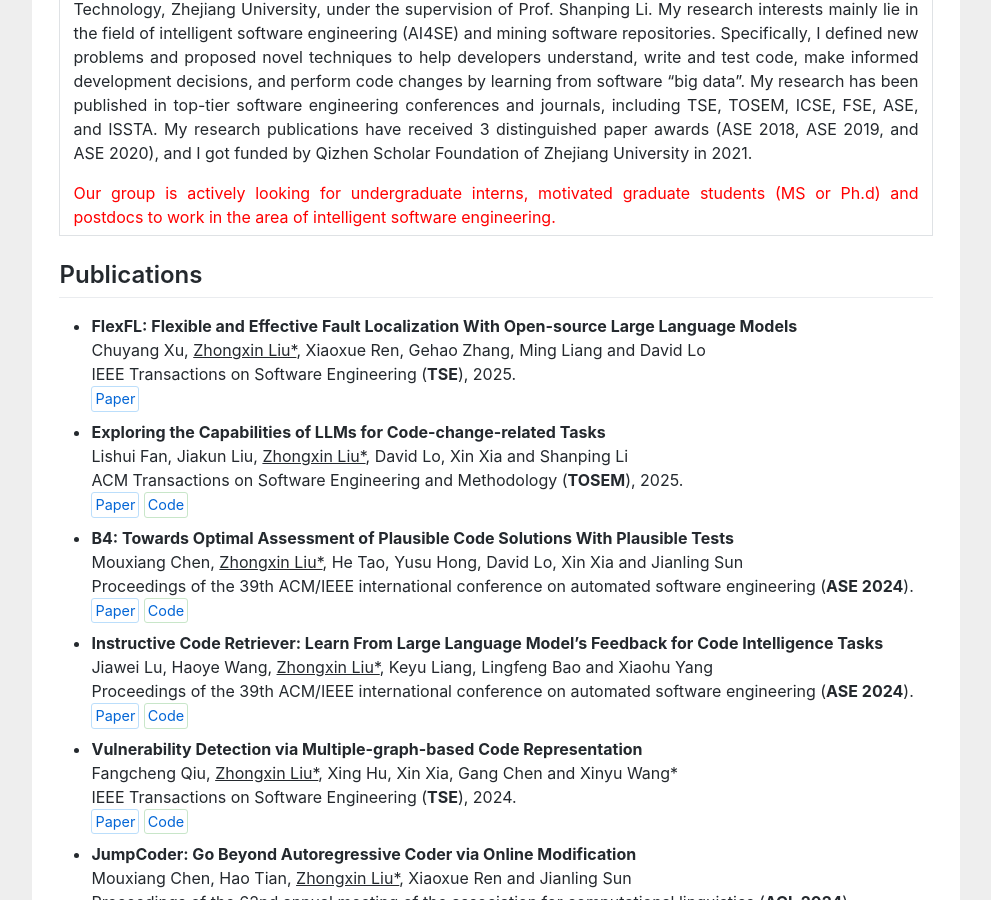
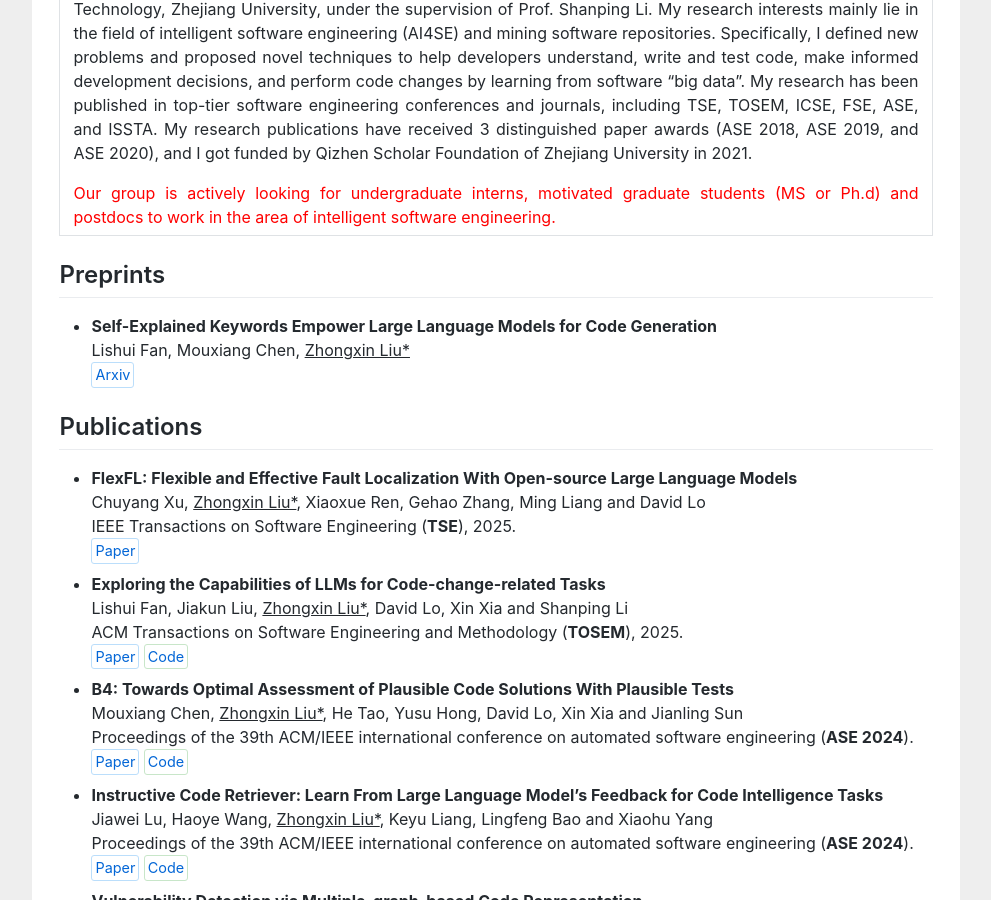
Before and after one commit to zhongxin-liu/zhongxin-liu.github.io, a Jekyll site: the page index.html, which Jekyll copies as it is, in a window 1280 px wide and 900 px high, scrolled down 470 px. Shown: the whole window, without its empty margins (144-1135 px from the left). Built offline with Jekyll 4.4.1, drawn with Linux system fonts in a browser that asks for light colours.

Commit message:
update preprints

```diff
--- a/index.html
+++ b/index.html
@@ -71,6 +71,16 @@
 				</table>
 
 				<div id="publications">
+
+<h2>Preprints</h2>
+<ul>
+<li>
+<b>Self-Explained Keywords Empower Large Language Models for Code Generation</b><br>
+Lishui Fan, Mouxiang Chen, <u>Zhongxin Liu*</u><br>
+<a href="https://arxiv.org/abs/2410.15966" target="_blank" class="publication-link paper-link">Arxiv</a><br>
+</li>
+</ul>
+
 <h2>Publications</h2>
 <ul>
 <li>
```
